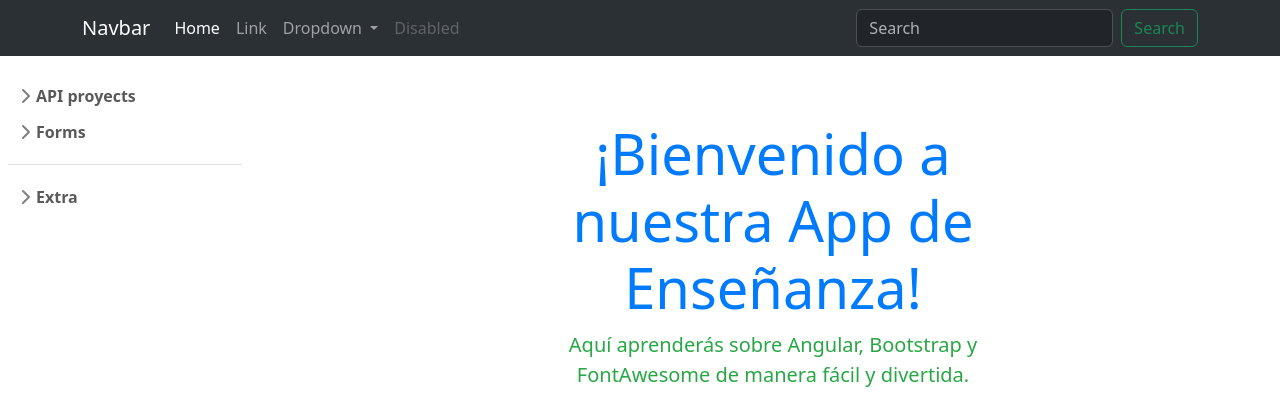
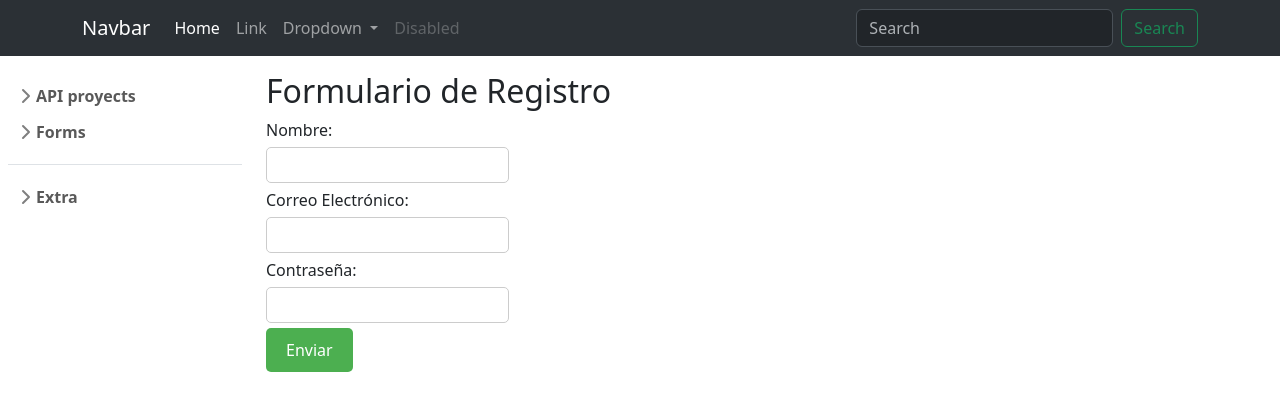
Before and after one commit to adejoogaitnas/PROYECTO-FINAL, an Angular app: page /validacion in a window 1280 px wide. Before the commit this address led to /. Shown: the top 418 px of the page. Built offline with nearby package versions, Linux system fonts and the light colour scheme.

Commit message:
VALIDACION ACTIVO

```diff
--- a/src/app/app.routes.ts
+++ b/src/app/app.routes.ts
@@ -4,6 +4,7 @@ import { HomeComponent } from './pages/home/home.component';
 import { GithubComponent } from './pages/github/github.component';
 import { PeliculasComponent } from './pages/peliculas/peliculas.component';
 import { AdivinanzaComponent } from './pages/adivinanza/adivinanza.component';
+import { ValidacionComponent } from './pages/validacion/validacion.component';
 
 export const routes: Routes = [
 
@@ -12,6 +13,7 @@ export const routes: Routes = [
     { path: 'github', component: GithubComponent },
     { path: 'peliculas', component: PeliculasComponent },
     { path: 'adivinanza', component: AdivinanzaComponent },
+    { path: 'validacion', component: ValidacionComponent },
 
     { path: '**', redirectTo: '', pathMatch: 'full' },
 
--- a/src/app/components/sidebar/sidebar.component.html
+++ b/src/app/components/sidebar/sidebar.component.html
@@ -13,19 +13,19 @@
                     </li>
                     <li>
                         <a routerLink="/github" class="link-dark rounded"><i
-                                class="fas fa-user-friends text-primary mt-1 me-2"></i>Badges</a>
+                                class="fas fa-user-friends text-primary mt-1 me-2"></i>GitHub</a>
                     </li>
                     <li>
                         <a routerLink="/peliculas" class="link-dark rounded"><i
-                                class="fas fa-house-user text-primary mt-1 me-2"></i>Blockquotes</a>
+                                class="fas fa-house-user text-primary mt-1 me-2"></i>Peliculas</a>
                     </li>
                     <li>
                         <a routerLink="/adivinanza" class="link-dark rounded"><i
-                                class="fab fa-asymmetrik text-primary mt-1 me-2"></i>Cards</a>
+                                class="fab fa-asymmetrik text-primary mt-1 me-2"></i>Adivinanza</a>
                     </li>
                     <li>
-                        <a routerLink="/bootstrap/collapse" class="link-dark rounded"><i
-                                class="fas fa-balance-scale-right text-primary mt-1 me-2"></i>Collapse</a>
+                        <a routerLink="/validacion" class="link-dark rounded"><i
+                                class="fas fa-balance-scale-right text-primary mt-1 me-2"></i>Validacion</a>
                     </li>
                     <li>
                         <a routerLink="/bootstrap/dropdowns" class="link-dark rounded"><i
--- /dev/null
+++ b/src/app/pages/validacion/validacion.component.css
@@ -0,0 +1,45 @@
+body {
+    display: flex;
+    justify-content: center;
+    align-items: center;
+    height: 100vh;
+}
+
+#formulario {
+    width: 350px;
+    padding: 20px;
+    background-color: #f2f2f2;
+    border-radius: 5px;
+}
+
+.form-group {
+    margin: auto;
+}
+
+label {
+    display: block;
+    margin-bottom: 5px;
+}
+
+input[type="text"],
+input[type="email"],
+input[type="password"] {
+    padding: 5px;
+    border-radius: 5px;
+    border: 1px solid #ccc;
+}
+
+button[type="submit"] {
+    padding: 10px 20px;
+    background-color: #4CAF50;
+    color: #fff;
+    border: none;
+    border-radius: 5px;
+    cursor: pointer;
+}
+
+.error-message {
+    color: red;
+    font-size: 12px;
+    margin-top: 5px;
+}
--- /dev/null
+++ b/src/app/pages/validacion/validacion.component.html
@@ -0,0 +1,19 @@
+<form (submit)="validarFormulario($event)">
+    <h2>Formulario de Registro</h2>
+    <div class="form-group">
+        <label for="name">Nombre:</label>
+        <input type="text" id="name" name="name" [(ngModel)]="nombre">
+        <div class="error-message">{{ nombreError }}</div>
+    </div>
+    <div class="form-group">
+        <label for="email">Correo Electrónico:</label>
+        <input type="text" id="email" name="email" [(ngModel)]="email">
+        <div class="error-message">{{ emailError }}</div>
+    </div>
+    <div class="form-group">
+        <label for="password">Contraseña:</label>
+        <input type="password" id="password" name="password" [(ngModel)]="password">
+        <div class="error-message">{{ passwordError }}</div>
+    </div>
+    <button type="submit">Enviar</button>
+</form>
--- /dev/null
+++ b/src/app/pages/validacion/validacion.component.ts
@@ -0,0 +1,37 @@
+import { Component } from '@angular/core';
+import { FormsModule } from '@angular/forms';
+
+@Component({
+  selector: 'app-validacion',
+  standalone: true,
+  imports: [FormsModule],
+  templateUrl: './validacion.component.html',
+  styleUrls: ['./validacion.component.css']
+})
+export class ValidacionComponent {
+
+  nombre: string = '';
+  email: string = '';
+  password: string = '';
+  nombreError: string = '';
+  emailError: string = '';
+  passwordError: string = '';
+
+  validarFormulario(event: Event): void {
+    event.preventDefault();
+
+    this.nombreError = this.nombre.trim() === '' ? 'Por favor, introduce tu nombre' : '';
+    this.emailError = this.validarEmail(this.email) ? '' : 'Por favor, introduce un correo electrónico válido';
+    this.passwordError = this.validarPassword(this.password) ? '' : 'Por favor, introduce una contraseña válida';
+  }
+
+  private validarEmail(email: string): boolean {
+    const emailPattern = /\w+@\w+\.[a-z]{2,}$/;
+    return emailPattern.test(email);
+  }
+
+  private validarPassword(password: string): boolean {
+    const passwordPattern = /^(?=.*[a-z])(?=.*[A-Z])(?=.*\d)(?=.*[@$!%?&])[A-Za-z\d@$!%?&#.$($)$-$_]{8,15}$/;
+    return passwordPattern.test(password);
+  }
+}
```
Also changed, not shown: 1 other file (tests, documents, lock files or other folders).
